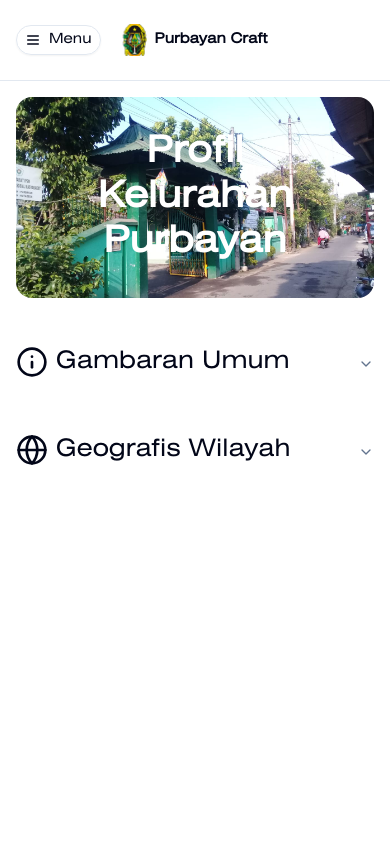
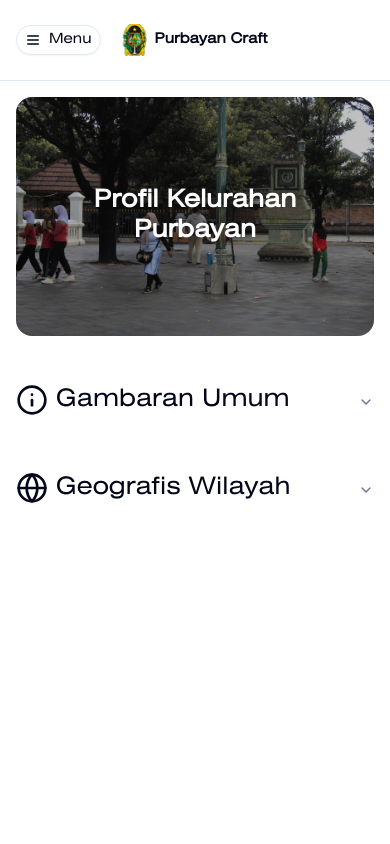
Before and after one commit to RayhanAymanMangku/ragam-purbayan, a Next.js app: page /profile in a window 390 px wide. Shown: the top 844 px of the page. Built offline with nearby package versions, Linux system fonts and the light colour scheme.

Commit message:
feat: home ui

```diff
--- a/src/app/(public)/page.tsx
+++ b/src/app/(public)/page.tsx
@@ -28,7 +28,7 @@ export default async function Home() {
       <section>
         <HeroImage
         title="Jelajahi Ragam Kerajinan di Kelurahan Purbayan"
-          src="/assets/kompleks-makam-kotagede.jpg"
+          src="/assets/depan.JPG"
         />
       </section>
 
--- a/src/app/(public)/profile/page.tsx
+++ b/src/app/(public)/profile/page.tsx
@@ -7,7 +7,7 @@ const page = () => {
         <div className="flex-col gap-6">
             <HeroImage
                 title="Profil Kelurahan Purbayan"
-                src="/assets/purbayan-profile.jpg"
+                src="/assets/selasar.JPG"
             />
              <MainContent
                 description="Kelurahan Purbayan  dibentuk pada tahun 1981, berdasar Peraturan Daerah Propinsi Daerah Istimewa Yogyakarta ( Perda DIY) Nomor 6 tahun 1981 Tentang Pembentukan, Pemecahan, Penyatuan dan Penghapusan Kelurahan di Propinsi Daerah Istimewa Yogyakarta. Kelurahan Purbayan terbentuk dari 4 eks Rukun Kampung (RK) yaitu : RK Gedongan, RK Basen, RK Purbayan, dan RK Alun – Alun. Dengan pembentukan Kelurahan, 4 RK digabung dan dibagi menjadi 14 Rukun Warga (RW) dan terdiri dari 58 Rukun Tetangga (RT) dengan jumlah Kepala Keluarga 3302 KK dan jumlah penduduk 10.176 jiwa."
--- a/src/components/featured/home/components/card-location.tsx
+++ b/src/components/featured/home/components/card-location.tsx
@@ -1,4 +1,5 @@
 import { ArrowDownLeft } from 'lucide-react'
+import Link from 'next/link'
 import React from 'react'
 
 interface CardLocationProps {
@@ -10,7 +11,9 @@ const CardLocation = ({ loc, title }: CardLocationProps) => {
     <div className="flex flex-col gap-4">
       <div className="flex w-full flex-row justify-between items-center">
         <h1 className='text-2xl md:text-4xl'>{title}</h1>
+        <Link href="/profile">
         <ArrowDownLeft size={36} className='text-4xl' />
+        </Link>
       </div>
       <iframe src={loc} style={{ border: 0 }} className="w-full h-96 rounded-xl" allowFullScreen loading="lazy" referrerPolicy="no-referrer-when-downgrade"></iframe>
     </div>
--- a/src/components/featured/home/components/gallery-card.tsx
+++ b/src/components/featured/home/components/gallery-card.tsx
@@ -20,7 +20,7 @@ const GalleryCard = ({ imgSrc, cardTitle, cardDescription, badgeType }: GalleryC
                     width={300}
                     height={300}
                     priority
-                    className='rounded-md object-cover w-full h-80 hover:shadow-md transition-all duration-200'
+                    className='rounded-md object-cover w-full h-80 hover:shadow-md transition-all duration-200 hover:brightness-75'
                 />
             </CardContent>
             <div className='flex flex-col p-0 gap-4'>
--- a/src/components/featured/home/components/hero-image.tsx
+++ b/src/components/featured/home/components/hero-image.tsx
@@ -14,14 +14,12 @@ const HeroImage = ({ src, title }: HeroImageProps) => {
         alt="main"
         width={1280}
         height={720}
-        className="object-cover rounded-2xl w-full"
+        className="object-cover rounded-2xl w-full h-full brightness-75"
         priority
       />
       <div className="absolute inset-0 flex flex-col items-center justify-center z-10">
-
-
         <h1
-          className={`relative text-4xl md:text-6xl lg:text-7xl font-bold text-white text-center max-w-6xl leading-tight px-8 py-6 ${HeliosFont}`}
+          className={`relative text-2xl md:text-6xl lg:text-7xl font-bold text-white text-center max-w-6xl leading-tight px-8 py-6 ${HeliosFont}`}
         >
           {title}
         </h1>
--- a/src/components/ui/navbar.tsx
+++ b/src/components/ui/navbar.tsx
@@ -12,6 +12,7 @@ import {
 } from "@/components/ui/sheet"
 import Image from 'next/image'
 import Link from 'next/link'
+import { HeliosFont } from '@/lib/utils'
 
 
 export function Navbar() {
@@ -79,7 +80,7 @@ export function Navbar() {
                             className='object-cover w-6 h-8 md:w-8 md:h-12'
                             priority
                         />
-                        <h1 className='text-sm md:text-lg font-semibold'>Purbayan Craft</h1>
+                        <h1 className={`text-sm md:text-lg font-semibold ${HeliosFont}`}>Purbayan Craft</h1>
                     </div>
                 </div>
 
```
Also changed, not shown: public/assets/selasar.JPG (added), 1 other file (tests, documents, lock files or other folders).
